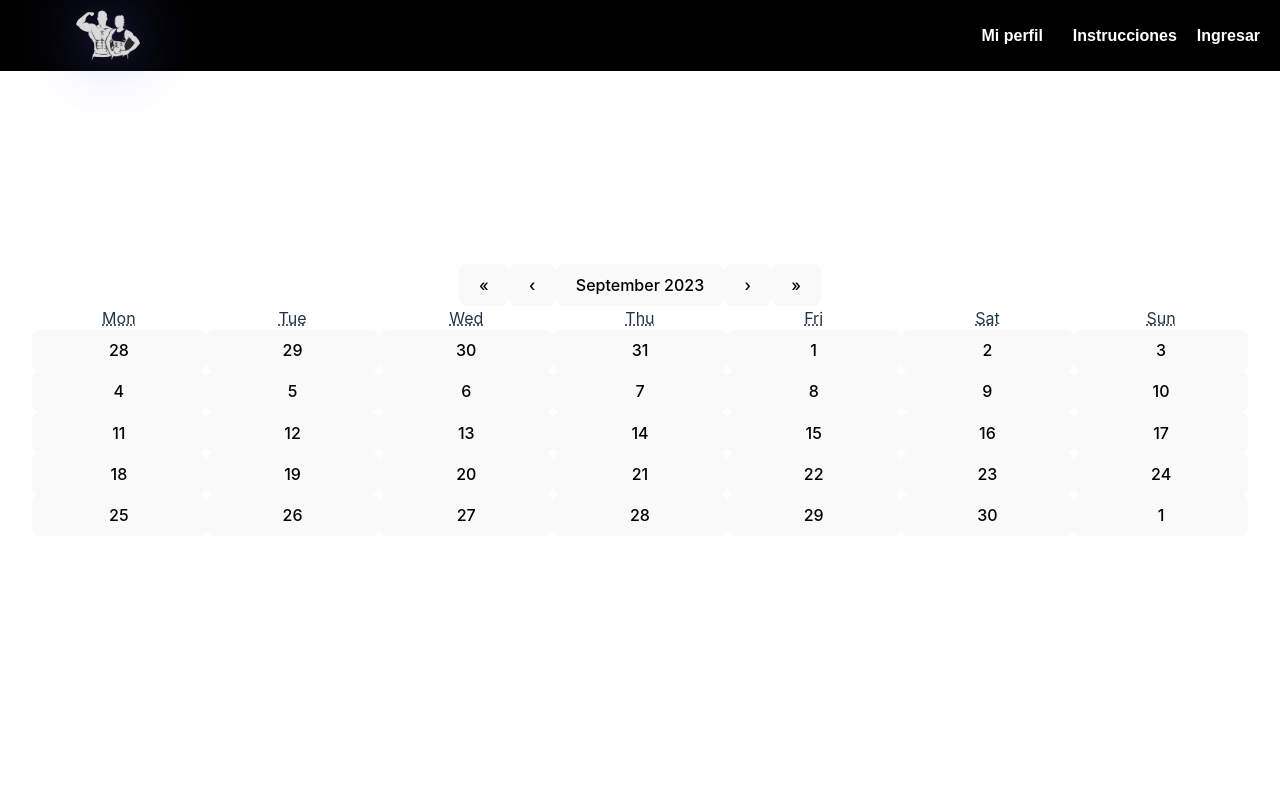
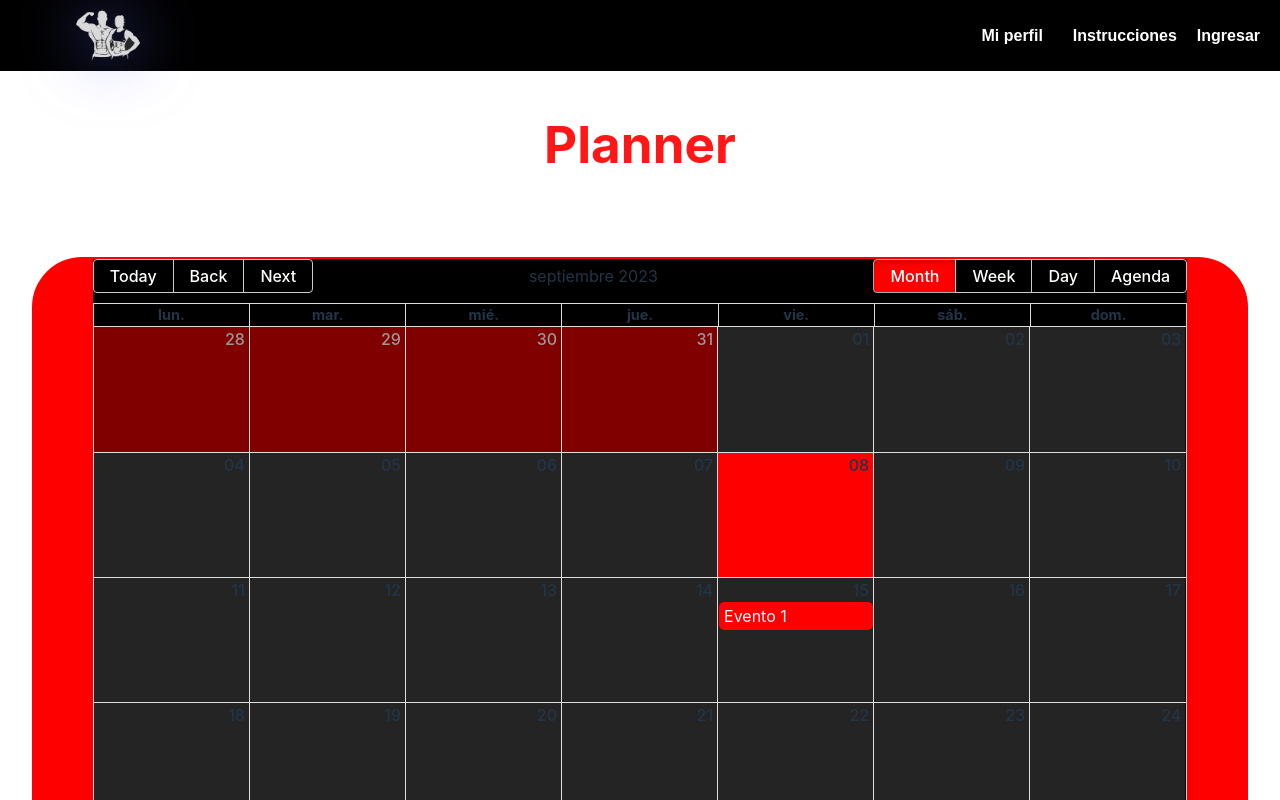
Before and after one commit to Joaquinfd/GrupoSPA_frontend, a React (Vite) app in the folder react-web-2/: page /planner in a window 1280 px wide. Shown: the top 800 px of the page. Built offline with nearby package versions, Linux system fonts and the light colour scheme.

Commit message:
React-big-calendar planner

```diff
--- a/react-web-2/package.json
+++ b/react-web-2/package.json
@@ -10,13 +10,17 @@
     "preview": "vite preview"
   },
   "dependencies": {
+    "date-fns": "^2.30.0",
     "dotenv": "^16.3.1",
     "koa": "^2.14.2",
+    "moment": "^2.29.4",
     "nodemon": "^3.0.1",
     "react": "^18.2.0",
     "react-big-calendar": "^1.8.2",
     "react-calendar": "^4.6.0",
+    "react-datepicker": "^4.17.0",
     "react-dom": "^18.2.0",
+    "react-moment": "^1.1.3",
     "react-responsive-carousel": "^3.2.23",
     "react-router-dom": "^6.15.0",
     "sequelize": "^6.32.1",
--- a/react-web-2/src/pages/home.css
+++ b/react-web-2/src/pages/home.css
@@ -24,6 +24,7 @@
   align-self: center;
   background-size: cover;
   max-height: 500px;
+  margin-bottom: 400px;
 }
 
 .home-container {
--- a/react-web-2/src/pages/home.jsx
+++ b/react-web-2/src/pages/home.jsx
@@ -2,13 +2,10 @@ import React, { useState } from 'react';
 import './home.css'
 import { Carousel } from 'react-responsive-carousel';
 import "react-responsive-carousel/lib/styles/carousel.min.css";
-
-
-
+import { BrowserRouter as Router, Route, Link } from 'react-router-dom';
 
 
 export default function Home() {
-
 
     // const images = ["images/home-image-1.jpg",
     // "images/home-image-2.jpg", "images/home-image-3.jpg"];
@@ -43,9 +40,12 @@ export default function Home() {
                         ))}
                         {/* src: https://cloudinary.com/blog/add-a-responsive-image-carousel-to-your-react-app */}
                     </Carousel>
-                    <button className='boton-registro'>
-                        Registrate
-                    </button>
+                    <Link to="/ingreso">
+                        <button className='boton-registro'>
+                            <h2>Inicia sesión / Registrate</h2>
+                        </button>
+                    </Link>
+
                 </div>
             </div>
         </div>
--- a/react-web-2/src/pages/planner.css
+++ b/react-web-2/src/pages/planner.css
@@ -1,8 +1,93 @@
-.planner-container {
+#root {
+  max-width: 1280px;
+  margin: 0 auto;
+  padding: 2rem;
+  text-align: center;
+  width: 100%;
+  height: auto;
+}
+
+.main-planner-container h1 {
+    color: whitesmoke;
+    animation: shine 5s infinite alternate;
+  }
+
+.main-planner-container {
     display: flex;
     flex-direction: column;
     width: 100%;
     height: 100%;
     align-items: center;
-    background-color: tomato;
+    background-color: transparent;
+    overflow-y: auto;
+    margin-top: 50px;
 }
+
+.planner-container {
+    display: flex;
+    flex-direction: column;
+    width: 100%;
+    height: 700px;
+    align-items: center;
+    background-color: red;
+    border-radius: 50px;
+    overflow-y: auto;
+    margin-top: 50px;
+    margin-bottom: 100px;
+}
+
+.rbc-calendar {
+    width: 90%;
+    height: 100%;
+    max-height: 695px;
+    margin-top: 2.5px;
+    background-color: black;
+}
+
+.rbc-day-bg {
+    background-color: #242424;
+}
+
+.rbc-day-bg.rbc-today {
+    background-color: red;
+}
+
+.rbc-day-bg.rbc-off-range-bg {
+    background-color: maroon;
+}
+
+.rbc-day-slot.rbc-time-column.rbc-now.rbc-today {
+    background-color: red;
+    opacity: 0.5;
+}
+
+.rbc-header.rbc-today {
+    background-color: red;
+}
+
+.rbc-event-content {
+    background-color: transparent;
+    border-radius: 5px;
+}
+
+.rbc-event, .rbc-day-slot .rbc-background-event {
+    background-color: #ff0000 !important;
+}
+
+.rbc-toolbar.rbc-toolbar button {
+    color: white;
+
+}
+
+
+.rbc-toolbar button:active, .rbc-toolbar button.rbc-active {
+    background-color: #ff0000 !important;
+}
+
+.rbc-time-view, .rbc-agenda-view {
+    background-color: #242424;
+}
+
+.rbc-events-container {
+    background-color: transparent;
+}
--- a/react-web-2/src/pages/planner.jsx
+++ b/react-web-2/src/pages/planner.jsx
@@ -1,14 +1,38 @@
-import React, { useState } from 'react';
-import Calendar from 'react-calendar';
-
+import React, { useState, useCallback } from 'react';
+import moment from 'moment';
+import 'moment/locale/es';
+import './planner.css';
+import { Calendar, momentLocalizer } from 'react-big-calendar';
+import 'react-big-calendar/lib/css/react-big-calendar.css';
 
 function Planner() {
 
+    const localizer = momentLocalizer(moment);
+
+    const eventos = [
+        {
+          title: 'Evento 1',
+          start: new Date(2023, 8, 15, 10, 0), // Año, mes (0-11), día, hora, minuto
+          end: new Date(2023, 8, 15, 12, 0),
+        },
+        // Otros eventos aquí
+      ];
+
     return (
-        <div>
-            <Calendar/>
-            {/* Añadir function para mostrar dia actual
-            Inspeccionar e ir cambiando el css cada clase, cuadros de dias mas grandes, botones de añadir actividad, etc.*/}
+
+        <div className='main-planner-container'>
+                <h1>Planner</h1>
+            <div className='planner-container'>
+
+                <Calendar
+                    localizer={localizer}
+                    events={eventos}
+                    startAccessor="start"
+                    endAccessor="end"
+                />
+
+            </div>
+
         </div>
 
     );
```
Also changed, not shown: 1 other file (tests, documents, lock files or other folders).
